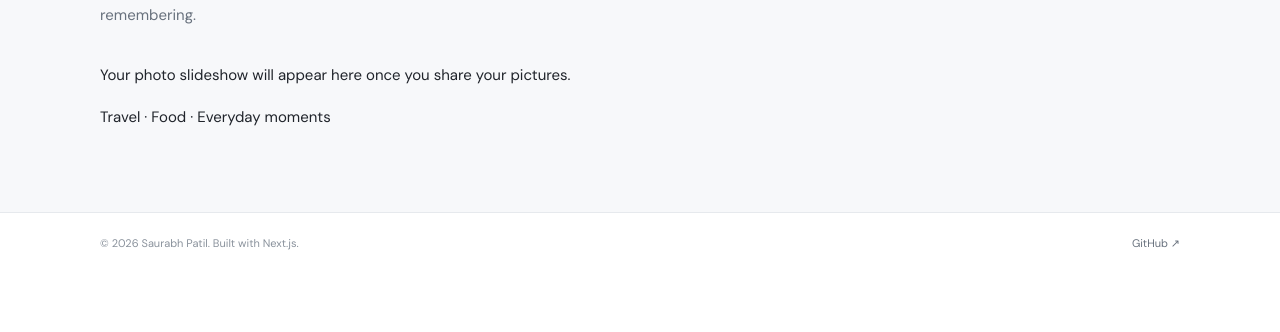
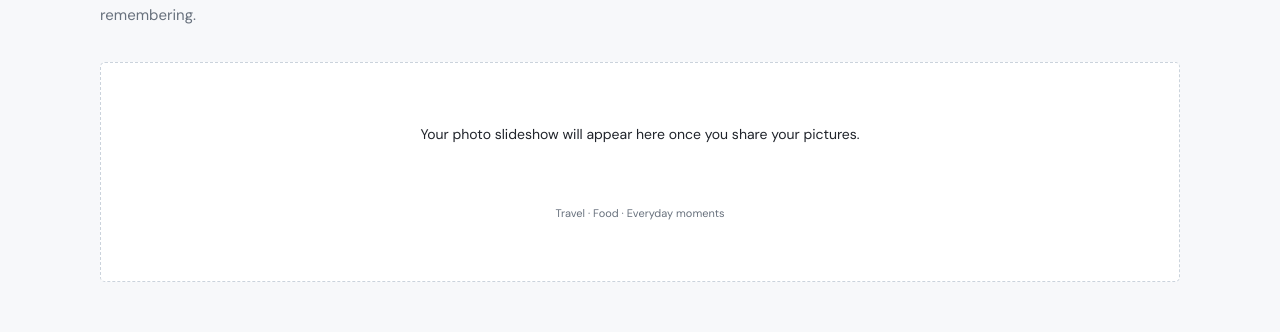
Before and after one commit to Saupatil07/Saupatil07.github.io, a Next.js app: page / in a window 1280 px wide. Shown: the part 6256-6588 px from the top of the page. Before the commit the page ends 6530 px from the top, so only its background shows below. Built offline with nearby package versions, Linux system fonts and the light colour scheme; no server answers.

Commit message:
Style photo slideshow placeholder

```diff
--- a/src/app/globals.css
+++ b/src/app/globals.css
@@ -168,3 +168,7 @@ code { padding: 2px 5px; background: #f1f3f5; border-radius: 3px; }
 .chess-stats-message, .chess-attribution { color: var(--muted); font-size: 12px; }
 .chess-attribution { margin: 12px 0 0; font-size: 10px; }
 @media (max-width: 520px) { .chess-rating-grid { grid-template-columns: repeat(2, minmax(0, 1fr)); } .chess-stats-heading { align-items: flex-start; flex-direction: column; } }
+
+.photo-slideshow-empty { display: grid; place-items: center; min-height: 220px; padding: 32px; border: 1px dashed #cbd3dc; border-radius: 5px; background: white; text-align: center; }
+.photo-slideshow-empty p { margin: 0 0 5px; color: var(--text); font-size: 14px; }
+.photo-slideshow-empty span { color: var(--muted); font-size: 11px; }
```
